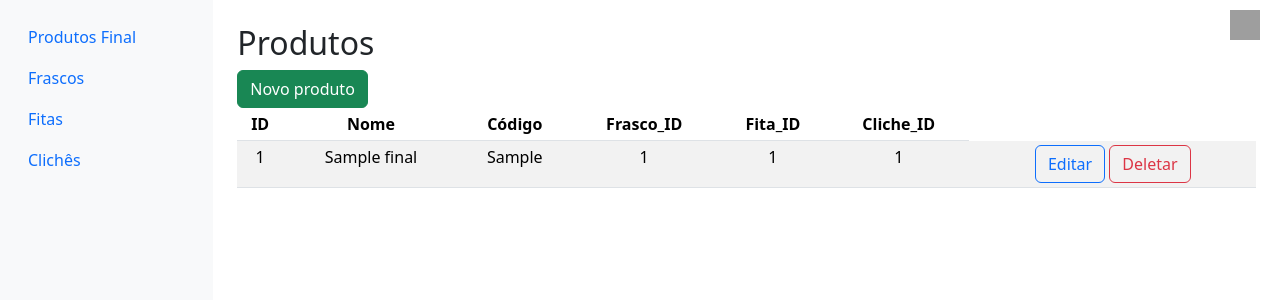
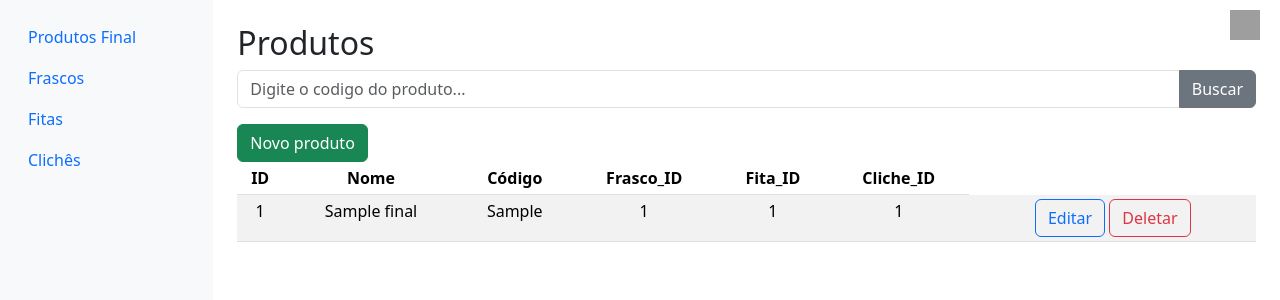
Before and after one commit to gabriel-lacerdaa/ProjetoRacional, a Flask app: page /produtos_final in a window 1280 px wide. Shown: the top 300 px of the page. Run offline with Flask 3, Linux system fonts and the light colour scheme; the visitor is signed in with stand-in values (Sample User, id 1); tables that the repository leaves empty hold one stand-in row (values such as "Sample post"); some libraries are stand-ins or nearby versions; grey boxes are pictures that could not be loaded.

Commit message:
add funcionalidade de filtrar produto final pelo codigo

```diff
--- a/criar_banco.py
+++ b/criar_banco.py
@@ -27,7 +27,7 @@ cursor.execute("""
                """)
 
 cursor.execute("""
-               CREATE TABLE produtos (
+               CREATE TABLE produtos_final (
                 id INT AUTO_INCREMENT PRIMARY KEY,
                 nome VARCHAR(100) NOT NULL,
                 cod_produto  varchar(20) NOT NULL,
--- a/produtos_final/produtos_final.py
+++ b/produtos_final/produtos_final.py
@@ -15,11 +15,14 @@ def verificar_autenticacao():
 
 @produtos_blueprint.route('/produtos_final')
 def allProducts():
-    # if ("user" in session) and (session["user"] is not None):
-    produtos = Produtos.query.order_by(Produtos.id)
-    return render_template("produtos.html", produtos=produtos, titulo='Produtos')
-    # else:
-    #     return redirect(url_for('login', proxima=url_for('index')))
+    codigo = request.args.get('codigo_filtro')
+    if codigo:
+        produto = Produtos.query.filter_by(codigo=codigo)
+        return render_template("produtos.html", produtos=produto, titulo='Produtos')
+    else:
+        produtos = Produtos.query.order_by(Produtos.id)
+        return render_template("produtos.html", produtos=produtos, titulo='Produtos')
+
 
 
 @produtos_blueprint.route('/produtos/editar')
--- a/produtos_final/templates/produtos.html
+++ b/produtos_final/templates/produtos.html
@@ -1,6 +1,14 @@
 {% extends 'template_principal.html' %}
 {% block conteudo %}
   <h2>{{ titulo }}</h2>
+  <!--  -->
+  <form method="GET" action="{{ url_for('produtos.allProducts', filtrarCodigo=True) }}">
+    <div class="input-group mb-3">
+      <input type="text" name="codigo_filtro" class="form-control" placeholder="Digite o codigo do produto..." aria-label="Recipient's username" aria-describedby="button-addon2">
+      <button type="submit" class="btn btn-secondary" id="button-addon2">Buscar</button>
+    </div>
+</form>
+  <!--  -->
   <div>
     <a href="{{ url_for('produtos.novoProduto') }}" type="button" class="btn btn-success">Novo produto</a>
   </div>
--- a/templates/template_principal.html
+++ b/templates/template_principal.html
@@ -16,7 +16,7 @@
   {% if messages %}
     <!-- Gambiarra para alterar a cor da mensagem se for erro -->
     {% if erro %}
-    <div id="flash-messages" style="background-color: rgb(245, 194, 194);position: fixed; top: 0; left: 0; right: 0;  padding: 10px; text-align: center; z-index: 1000;">
+    <div id="flash-messages" style="background-color: rgb(226, 205, 205);position: fixed; top: 0; left: 0; right: 0;  padding: 10px; text-align: center; z-index: 1000;">
     {% else %}
     <div id="flash-messages" style="background-color: rgb(231, 247, 231);position: fixed; top: 0; left: 0; right: 0;  padding: 10px; text-align: center; z-index: 1000;">
     {% endif %}
@@ -33,7 +33,7 @@
               if (flashMessages) {
                   flashMessages.style.display = "none";
               }
-          }, 5000); // 5000 milissegundos = 5 segundos
+          }, 3000); // 5000 milissegundos = 5 segundos
       </script>
   {% endif %}
 {% endwith %}
```
